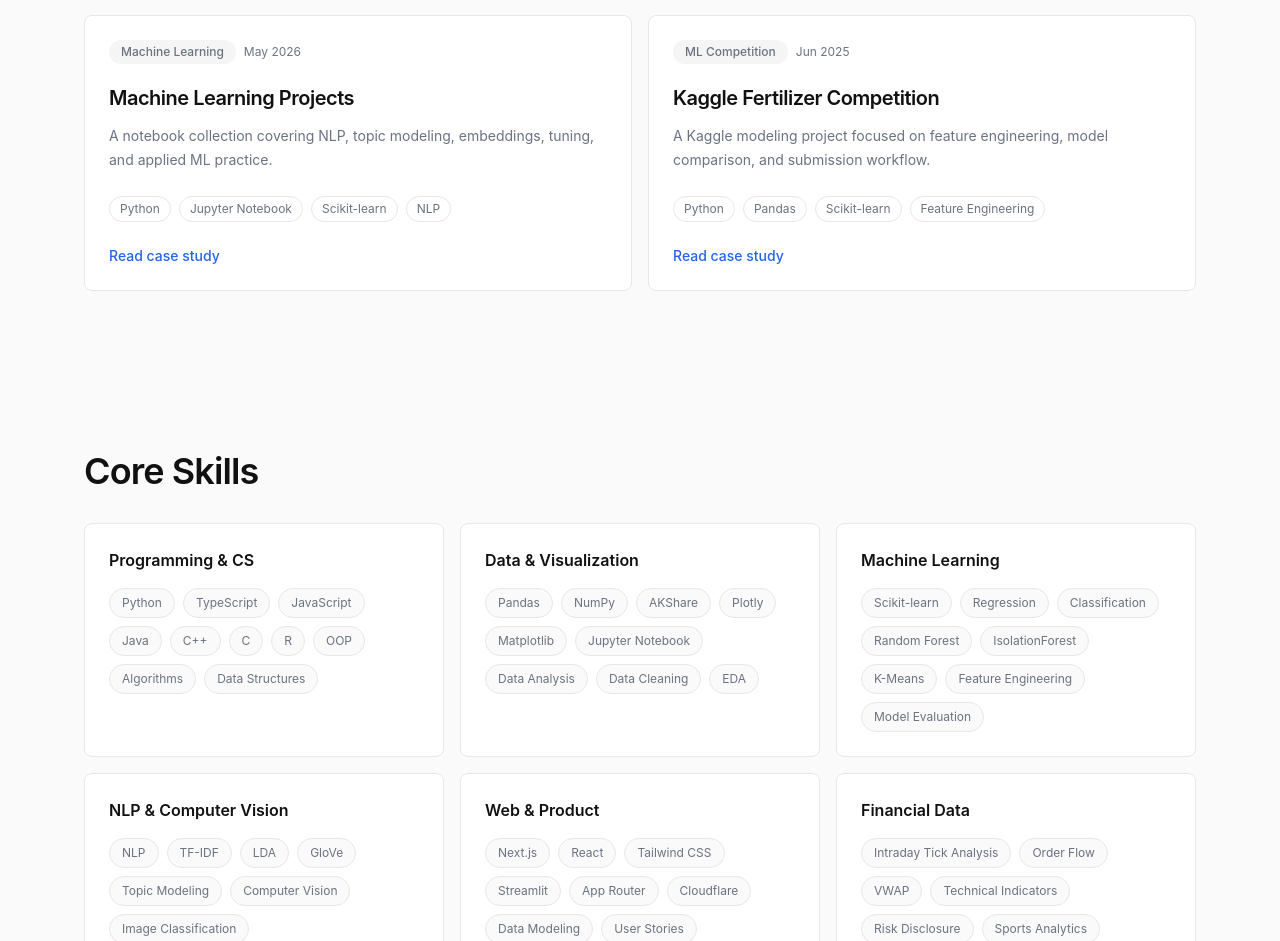
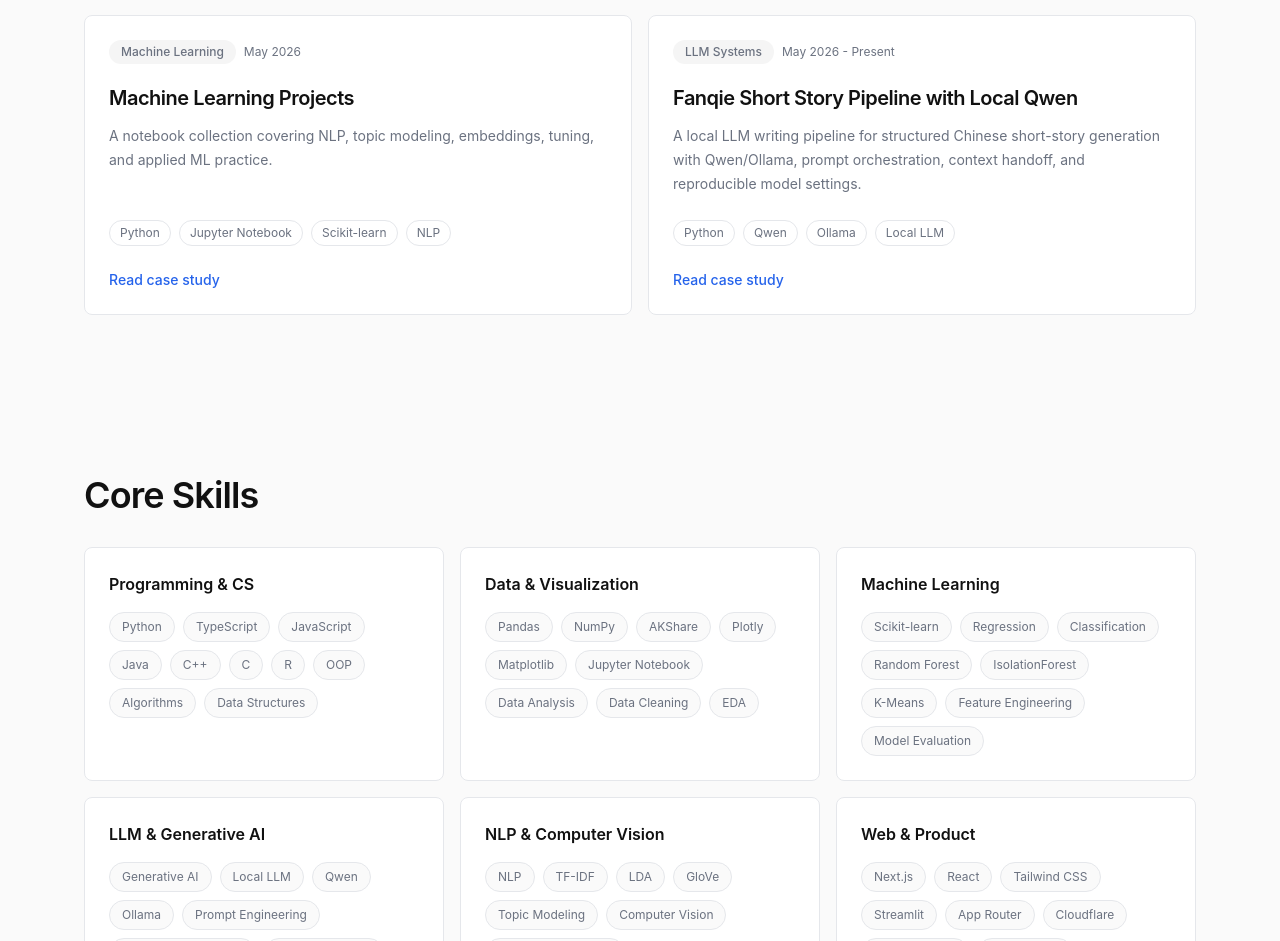
Before and after one commit to Asdzzyandzzy/ZiyangZhou_me_Website, a Next.js app: page / in a window 1280 px wide. Shown: the part 2411-3352 px from the top of the page. Built offline with nearby package versions, Linux system fonts and the light colour scheme.

Commit message:
Prioritize portfolio projects and add fanqie pipeline

```diff
--- a/content/projects.ts
+++ b/content/projects.ts
@@ -263,6 +263,76 @@
       zh: [
         "加深了对 NLP Pipeline 和无监督学习的实践理解。",
         "理解了预处理选择有时和模型选择一样重要。"
+      ]
+    }
+  },
+  {
+    slug: "fanqie-qwen-writing-pipeline",
+    featured: true,
+    title: {
+      en: "Fanqie Short Story Pipeline with Local Qwen",
+      zh: "本地 Qwen 番茄短篇生成 Pipeline"
+    },
+    subtitle: {
+      en: "A local LLM writing pipeline for structured Chinese short-story generation with Qwen/Ollama, prompt orchestration, context handoff, and reproducible model settings.",
+      zh: "一个基于本地 Qwen/Ollama 的中文短篇生成 Pipeline，包含故事规划、提示词编排、上下文交接和可复现模型配置。"
+    },
+    period: {
+      en: "May 2026 - Present",
+      zh: "2026 年 5 月 - 至今"
+    },
+    category: {
+      en: "LLM Systems",
+      zh: "大语言模型系统"
+    },
+    techStack: ["Python", "Qwen", "Ollama", "Local LLM", "Prompt Engineering", "Generative AI"],
+    repo: "https://github.com/Asdzzyandzzy/Fanqie_novel_with_Qianwen",
+    summary: {
+      en: "A structured local LLM pipeline for Chinese short-story generation. Instead of relying on a single prompt, the project separates planning, prompt orchestration, target-word generation, context handoff, progress logging, and model configuration so long-form drafts are easier to inspect and reproduce.",
+      zh: "一个用于中文短篇生成的本地 LLM Pipeline。项目不是依赖单条提示词，而是把故事规划、提示词编排、目标字数生成、上下文交接、进度日志和模型配置拆开，让长文本生成过程更可检查、可复现。"
+    },
+    motivation: {
+      en: "Simple LLM writing workflows often lose continuity, shorten the story, forget relationships, or drift away from the intended emotional rhythm. I built this project to treat those failures as engineering problems: what should be planned, what should be logged, and how should context move between generation segments?",
+      zh: "简单的 LLM 写作流程很容易出现断上下文、篇幅不足、人物关系漂移或情绪节奏失控等问题。我做这个项目，是想把这些失败当作工程问题来处理：哪些内容应该提前规划，哪些信息应该被记录，上下文应该如何在生成片段之间传递。"
+    },
+    features: {
+      en: [
+        "Builds a structured story outline with title, premise, character roles, emotional arc, reversals, and beat planning.",
+        "Converts the story plan into execution prompts for a local Qwen model through an OpenAI-compatible endpoint.",
+        "Generates drafts by target word count and segment size rather than fixed chapters.",
+        "Feeds previous generated context into later segments to improve continuity.",
+        "Writes outlines, final prompts, generation logs, draft segments, merged novels, and metadata into local output folders."
+      ],
+      zh: [
+        "生成包含标题、设定、人物关系、情绪弧线、反转和节奏节点的结构化故事大纲。",
+        "将故事计划转化为面向本地 Qwen 模型的执行提示词，并通过 OpenAI-compatible 接口调用。",
+        "按目标字数和片段长度生成草稿，而不是按传统章节硬切分。",
+        "把前文生成内容回传给后续片段，改善长文本连续性。",
+        "在本地保存大纲、最终提示词、生成日志、片段草稿、合并成稿和 metadata，方便复盘。"
+      ]
+    },
+    contribution: {
+      en: [
+        "Designed the planning-to-generation workflow and separated story presets, prompt templates, model profiles, and pipeline code.",
+        "Implemented a command-line entry point for prompt-only mode and full generation mode.",
+        "Added generation logging and local artifact structure so model behavior can be inspected after a run."
+      ],
+      zh: [
+        "设计从故事规划到文本生成的工作流，并拆分故事 preset、提示词模板、模型配置和 pipeline 代码。",
+        "实现命令行入口，支持只生成提示词和完整连续生成两种模式。",
+        "加入生成日志和本地 artifact 结构，让每次生成后的模型行为可以被检查和复盘。"
+      ]
+    },
+    learnings: {
+      en: [
+        "Learned that long-form LLM generation is a systems problem as much as a prompting problem.",
+        "Practiced making local model workflows reproducible through explicit configuration and saved artifacts.",
+        "Explored how planning, context handoff, and logging can reduce the manual trial-and-error of creative generation."
+      ],
+      zh: [
+        "理解了长文本 LLM 生成不只是提示词问题，也是系统设计问题。",
+        "练习通过显式配置和保存生成产物，让本地模型工作流更可复现。",
+        "探索故事规划、上下文交接和日志如何减少创作型生成中的反复手动试错。"
       ]
     }
   },
--- a/content/skills.ts
+++ b/content/skills.ts
@@ -28,6 +28,18 @@
     ]
   },
   {
+    title: { en: "LLM & Generative AI", zh: "大语言模型与生成式 AI" },
+    items: [
+      "Generative AI",
+      "Local LLM",
+      "Qwen",
+      "Ollama",
+      "Prompt Engineering",
+      "Prompt Orchestration",
+      "Context Handoff"
+    ]
+  },
+  {
     title: { en: "NLP & Computer Vision", zh: "NLP 与计算机视觉" },
     items: ["NLP", "TF-IDF", "LDA", "GloVe", "Topic Modeling", "Computer Vision", "Image Classification"]
   },
--- a/lib/projectOrdering.ts
+++ b/lib/projectOrdering.ts
@@ -4,6 +4,7 @@
   "astock-trade-analysis",
   "astock-analysis-toolkit",
   "machine-learning-projects",
+  "fanqie-qwen-writing-pipeline",
   "kaggle-fertilizer-competition",
   "english-letter-recognition",
   "predicting-f1-pit-stops",
```
